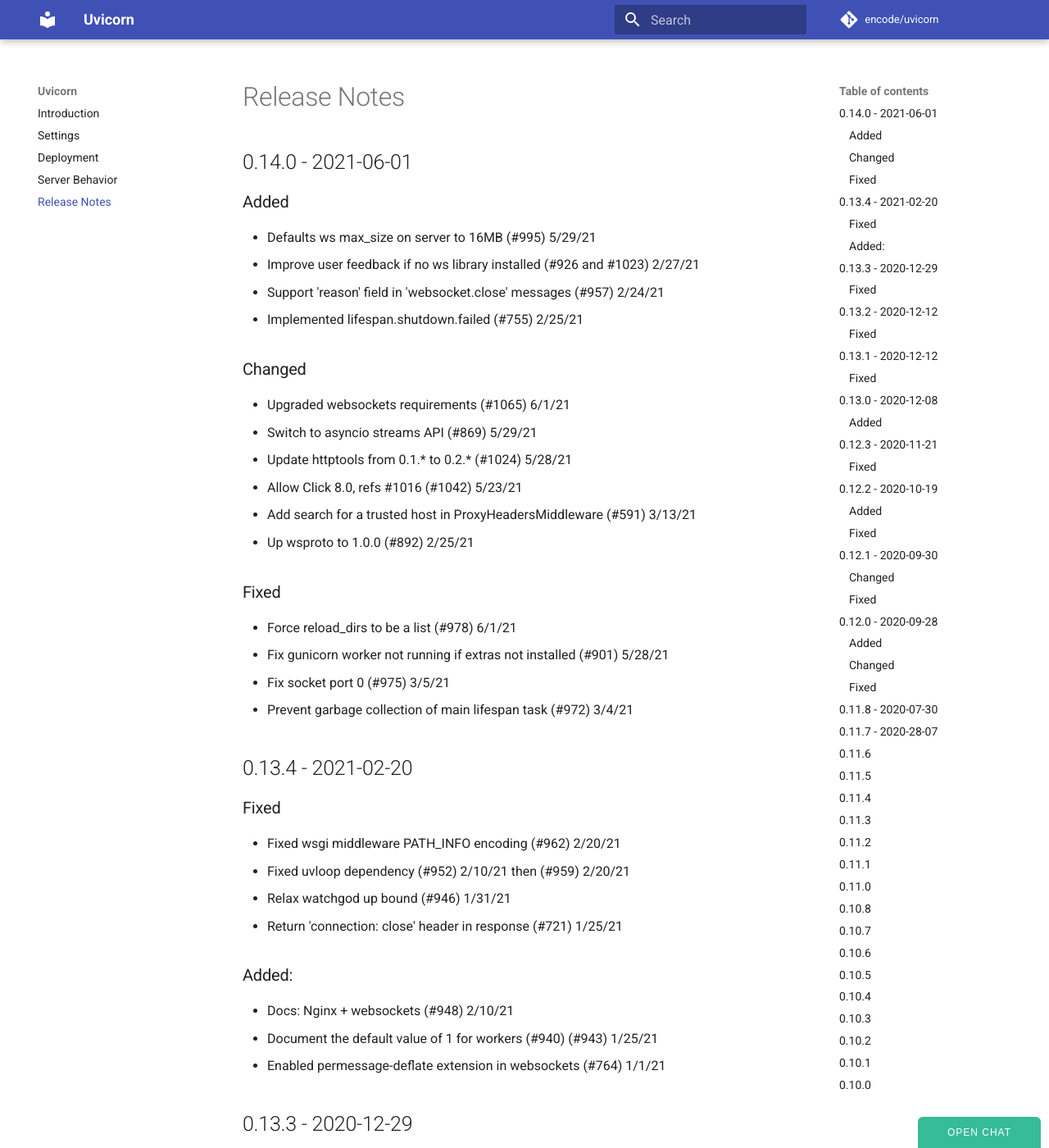
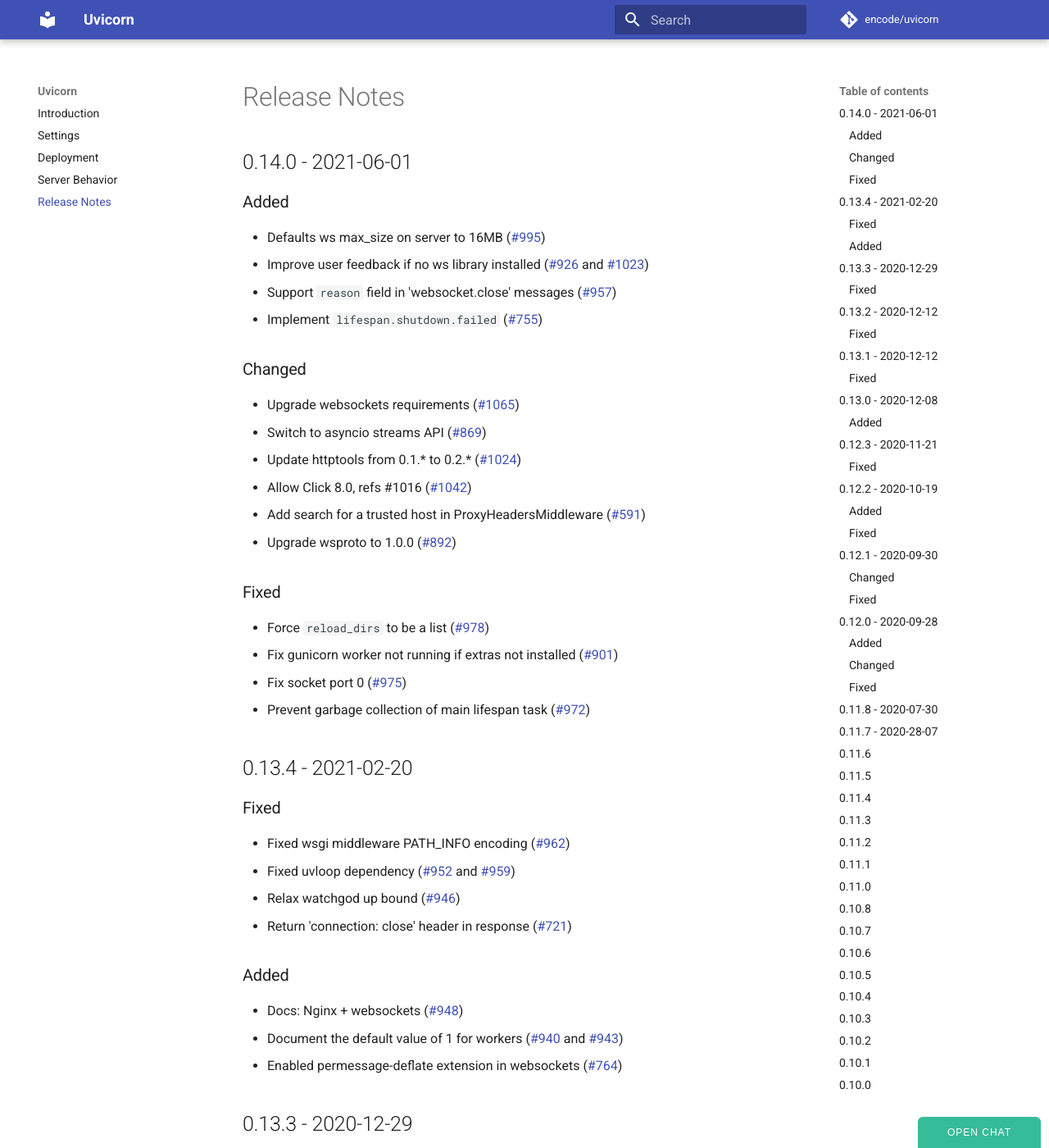
Before and after one commit to encode/uvicorn, an MkDocs documentation site: the page built from docs/release-notes.md, in a window 1280 px wide and 1400 px high. Shown: the whole window at 82% size. Built offline with MkDocs 1.6.1 and Material for MkDocs 9.7.7, drawn with Linux system fonts in a browser that asks for light colours; comment, search, counter and statistics services are not loaded; some of the changed text lies outside the part shown.

Commit message:
📝 Add links to PRs

```diff
--- a/docs/release-notes.md
+++ b/docs/release-notes.md
@@ -2,168 +2,168 @@
 
 ### Added
 
-- Defaults ws max_size on server to 16MB (#995) 5/29/21
-- Improve user feedback if no ws library installed (#926 and #1023) 2/27/21
-- Support 'reason' field in 'websocket.close' messages (#957) 2/24/21
-- Implemented lifespan.shutdown.failed (#755) 2/25/21
+- Defaults ws max_size on server to 16MB ([#995](https://github.com/encode/uvicorn/pull/995/))
+- Improve user feedback if no ws library installed ([#926](https://github.com/encode/uvicorn/pull/926/) and [#1023](https://github.com/encode/uvicorn/pull/1023/))
+- Support `reason` field in 'websocket.close' messages ([#957](https://github.com/encode/uvicorn/pull/957/))
+- Implement `lifespan.shutdown.failed` ([#755](https://github.com/encode/uvicorn/pull/755/))
 
 ### Changed
 
-- Upgraded websockets requirements (#1065)  6/1/21
-- Switch to asyncio streams API (#869) 5/29/21
-- Update httptools from 0.1.* to 0.2.* (#1024) 5/28/21
-- Allow Click 8.0, refs #1016 (#1042) 5/23/21
-- Add search for a trusted host in ProxyHeadersMiddleware (#591) 3/13/21
-- Up wsproto to 1.0.0 (#892) 2/25/21
+- Upgrade websockets requirements ([#1065](https://github.com/encode/uvicorn/pull/1065/))
+- Switch to asyncio streams API ([#869](https://github.com/encode/uvicorn/pull/869/))
+- Update httptools from 0.1.* to 0.2.* ([#1024](https://github.com/encode/uvicorn/pull/1024/))
+- Allow Click 8.0, refs #1016 ([#1042](https://github.com/encode/uvicorn/pull/1042/))
+- Add search for a trusted host in ProxyHeadersMiddleware ([#591](https://github.com/encode/uvicorn/pull/591))
+- Upgrade wsproto to 1.0.0 ([#892](https://github.com/encode/uvicorn/pull/892/))
 
 ### Fixed
 
-- Force reload_dirs to be a list (#978) 6/1/21
-- Fix gunicorn worker not running if extras not installed (#901) 5/28/21
-- Fix socket port 0 (#975) 3/5/21
-- Prevent garbage collection of main lifespan task (#972) 3/4/21
+- Force `reload_dirs` to be a list ([#978](https://github.com/encode/uvicorn/pull/978/))
+- Fix gunicorn worker not running if extras not installed ([#901](https://github.com/encode/uvicorn/pull/901/))
+- Fix socket port 0 ([#975](https://github.com/encode/uvicorn/pull/975/))
+- Prevent garbage collection of main lifespan task ([#972](https://github.com/encode/uvicorn/pull/972))
 
 ## 0.13.4 - 2021-02-20
 
 ### Fixed
 
-- Fixed wsgi middleware PATH_INFO encoding (#962) 2/20/21
-- Fixed uvloop dependency  (#952) 2/10/21 then (#959) 2/20/21
-- Relax watchgod up bound (#946) 1/31/21
-- Return 'connection: close' header in response (#721) 1/25/21
+- Fixed wsgi middleware PATH_INFO encoding ([#962](https://github.com/encode/uvicorn/pull/962/))
+- Fixed uvloop dependency  ([#952](https://github.com/encode/uvicorn/pull/952/) and [#959](https://github.com/encode/uvicorn/pull/959/))
+- Relax watchgod up bound ([#946](https://github.com/encode/uvicorn/pull/946/))
+- Return 'connection: close' header in response ([#721](https://github.com/encode/uvicorn/pull/721/))
 
-### Added:
+### Added
 
-- Docs: Nginx + websockets (#948) 2/10/21
-- Document the default value of 1 for workers (#940) (#943) 1/25/21
-- Enabled permessage-deflate extension in websockets (#764) 1/1/21
+- Docs: Nginx + websockets ([#948](https://github.com/encode/uvicorn/pull/948/))
+- Document the default value of 1 for workers ([#940](https://github.com/encode/uvicorn/pull/940/) and [#943](https://github.com/encode/uvicorn/pull/943/))
+- Enabled permessage-deflate extension in websockets ([#764](https://github.com/encode/uvicorn/pull/764/))
 
 ## 0.13.3 - 2020-12-29
 
 ### Fixed
 
-- Prevent swallowing of return codes from `subprocess` when running with Gunicorn by properly resetting signals. (Pull #895)
-- Tweak detection of app factories to be more robust. A warning is now logged when passing a factory without the `--factory` flag. (Pull #914)
-- Properly clean tasks when handshake is aborted when running with `--ws websockets`. (Pull #921)
+- Prevent swallowing of return codes from `subprocess` when running with Gunicorn by properly resetting signals. ([#895](https://github.com/encode/uvicorn/pull/895/))
+- Tweak detection of app factories to be more robust. A warning is now logged when passing a factory without the `--factory` flag. ([#914](https://github.com/encode/uvicorn/pull/914/))
+- Properly clean tasks when handshake is aborted when running with `--ws websockets`. ([#921](https://github.com/encode/uvicorn/pull/921/))
 
 ## 0.13.2 - 2020-12-12
 
 ### Fixed
 
-- Log full exception traceback in case of invalid HTTP request. (Pull #886 and #888)
+- Log full exception traceback in case of invalid HTTP request. ([#886](https://github.com/encode/uvicorn/pull/886/) and [#888](https://github.com/encode/uvicorn/pull/888/))
 
 ## 0.13.1 - 2020-12-12
 
 ### Fixed
 
-- Prevent exceptions when the ASGI application rejects a connection during the WebSocket handshake, when running on both `--ws wsproto` or `--ws websockets`. (Pull #704 and #881)
-- Ensure connection `scope` doesn't leak in logs when using JSON log formatters. (Pull #859 and #884)
+- Prevent exceptions when the ASGI application rejects a connection during the WebSocket handshake, when running on both `--ws wsproto` or `--ws websockets`. ([#704](https://github.com/encode/uvicorn/pull/704/) and [#881](https://github.com/encode/uvicorn/pull/881))
+- Ensure connection `scope` doesn't leak in logs when using JSON log formatters. ([#859](https://github.com/encode/uvicorn/pull/859/) and [#884](https://github.com/encode/uvicorn/pull/884))
 
 ## 0.13.0 - 2020-12-08
 
 ### Added
 
-- Add `--factory` flag to support factory-style application imports. (#875) 2020-12-07 50fc0d1c
-- Skip installation of signal handlers when not in the main thread. Allows using `Server` in multithreaded contexts without having to override `.install_signal_handlers()`. (#871) 2020-12-07 ce2ef45a
+- Add `--factory` flag to support factory-style application imports. ([#875](https://github.com/encode/uvicorn/pull/875/))
+- Skip installation of signal handlers when not in the main thread. Allows using `Server` in multithreaded contexts without having to override `.install_signal_handlers()`. ([#871](https://github.com/encode/uvicorn/pull/871/))
 
 ## 0.12.3 - 2020-11-21
 
 ### Fixed
-- Fix race condition that leads Quart to hang with uvicorn (#848) 11/18/20 de213614
-- Use latin1 when decoding X-Forwarded-* headers (#701) 11/12/20 45e6e831
-- Rework IPv6 support (#837) 11/8/20 bdab488e
-- Cancel old keepalive-trigger before setting new one. (#832) 10/26/20 d5dcf80c
+- Fix race condition that leads Quart to hang with uvicorn ([#848](https://github.com/encode/uvicorn/pull/848/))
+- Use latin1 when decoding X-Forwarded-* headers ([#701](https://github.com/encode/uvicorn/pull/701/))
+- Rework IPv6 support ([#837](https://github.com/encode/uvicorn/pull/837/))
+- Cancel old keepalive-trigger before setting new one. ([#832](https://github.com/encode/uvicorn/pull/832/))
 
 ## 0.12.2 - 2020-10-19
 
 ### Added
-- Adding ability to decrypt ssl key file (#808) 10/12/20 90dbb6e0
-- Support .yml log config files (#799) 10/6/20 b468950e
-- Added python 3.9 support (#804) 10/6/20 08fd0559
+- Adding ability to decrypt ssl key file ([#808](https://github.com/encode/uvicorn/pull/808/))
+- Support .yml log config files ([#799](https://github.com/encode/uvicorn/pull/799/))
+- Added python 3.9 support ([#804](https://github.com/encode/uvicorn/pull/804/))
 
 ### Fixed
-- Fixes watchgod with common prefixes (#817) 10/14/20 1b32f997
-- Fix reload with ipv6 host (#803) 10/14/20 5acaee5b
-- Added cli suport for headers containing colon (#813) 10/12/20 68732899
-- Sharing socket across workers on windows (#802) 10/12/20 103167a0
-- Note the need to configure trusted "ips" when using unix sockets (#796) 10/4/20 a504c569
+- Fixes `watchgod` with common prefixes ([#817](https://github.com/encode/uvicorn/pull/817/))
+- Fix reload with ipv6 host ([#803](https://github.com/encode/uvicorn/pull/803/))
+- Add CLI support for headers containing colon ([#813](https://github.com/encode/uvicorn/pull/813/))
+- Sharing socket across workers on windows ([#802](https://github.com/encode/uvicorn/pull/802/))
+- Note the need to configure trusted "ips" when using unix sockets ([#796](https://github.com/encode/uvicorn/pull/796/))
 
 ## 0.12.1 - 2020-09-30
 
 ### Changed
-- Pinning h11 and python-dotenv to min versions (#789) 9/29/20 bbf19c66
-- Get docs/index.md in sync with README.md (#784) 9/29/20 70ebcfdf
+- Pinning `h11` and `python-dotenv` to min versions ([#789](https://github.com/encode/uvicorn/pull/789/))
+- Get docs/index.md in sync with README.md ([#784](https://github.com/encode/uvicorn/pull/784/))
 
 ### Fixed
-- Improve changelog by pointing out breaking changes (#792) 9/29/20 e2b75064
+- Improve changelog by pointing out breaking changes ([#792](https://github.com/encode/uvicorn/pull/792/))
 
 ## 0.12.0 - 2020-09-28
 
 ### Added
-- Make reload delay configurable (#774) 9/28/20 98010027
-- Upgrade maximum h11 dependency version to 0.10 (#772) 8/28/20 54d729cc
-- Allow .json or .yaml --log-config files (#665) 8/18/20 093a1f7c
-- Add ASGI dict to the lifespan scope (#754) 8/15/20 8150c3eb
-- Upgrade wsproto to 0.15.0 (#750) 8/13/20 fbce393f
-- Use optional package installs (#666) 8/10/20 5fa99a11
+- Make reload delay configurable ([#774](https://github.com/encode/uvicorn/pull/774/))
+- Upgrade maximum h11 dependency version to 0.10 ([#772](https://github.com/encode/uvicorn/pull/772/))
+- Allow .json or .yaml --log-config files ([#665](https://github.com/encode/uvicorn/pull/665/))
+- Add ASGI dict to the lifespan scope ([#754](https://github.com/encode/uvicorn/pull/754/))
+- Upgrade wsproto to 0.15.0 ([#750](https://github.com/encode/uvicorn/pull/750/))
+- Use optional package installs ([#666](https://github.com/encode/uvicorn/pull/666/))
 
 ### Changed
-- Dont set log level for root logger (#767) 8/28/20 df81b168
+- Don't set log level for root logger ([#767](https://github.com/encode/uvicorn/pull/767/))
 - Uvicorn no longer ships extra dependencies `uvloop`, `websockets` and
   `httptools` as default. To install these dependencies use
   `uvicorn[standard]`.
 
 ### Fixed
-- Revert "Improve shutdown robustness when using `--reload` or multiprocessing (#620)" (#756) 8/28/20 ff4af12d
-- Fix terminate error in windows (#744) 8/27/20 dd3b842d
-- Fix bug where --log-config disables uvicorn loggers (#512) 8/11/20 a9c37cc4
+- Revert "Improve shutdown robustness when using `--reload` or multiprocessing (#620)" ([#756](https://github.com/encode/uvicorn/pull/756/))
+- Fix terminate error in windows ([#744](https://github.com/encode/uvicorn/pull/744/))
+- Fix bug where `--log-config` disables uvicorn loggers ([#512](https://github.com/encode/uvicorn/pull/512/))
 
 ## 0.11.8 - 2020-07-30
 
-* Fix a regression that caused Uvicorn to crash when using `--interface=wsgi`. (Pull #730)
-* Fix a regression that caused Uvicorn to crash when using unix domain sockets. (Pull #729)
+* Fix a regression that caused Uvicorn to crash when using `--interface=wsgi`. ([#730](https://github.com/encode/uvicorn/pull/730/))
+* Fix a regression that caused Uvicorn to crash when using unix domain sockets. ([#729](https://github.com/encode/uvicorn/pull/729/))
 
 ## 0.11.7 - 2020-28-07
 
-* SECURITY FIX: Prevent sending invalid HTTP header names and values. (Pull #725)
-* SECURITY FIX: Ensure path value is escaped before logging to the console. (Pull #724)
-* Fix `--proxy-headers` client IP and host when using a Unix socket. (Pull #636)
+* SECURITY FIX: Prevent sending invalid HTTP header names and values. ([#725](https://github.com/encode/uvicorn/pull/725/))
+* SECURITY FIX: Ensure path value is escaped before logging to the console. ([#724](https://github.com/encode/uvicorn/pull/724/))
+* Fix `--proxy-headers` client IP and host when using a Unix socket. ([#636](https://github.com/encode/uvicorn/pull/636/))
 
 ## 0.11.6
 
-* Fix overriding the root logger.
+* Fix overriding the root logger. ([#674](https://github.com/encode/uvicorn/pull/674))
 
 ## 0.11.5
 
-* Revert "Watch all files, not just .py" due to unexpected side effects.
-* Revert "Pass through gunicorn timeout config." due to unexpected side effects.
+* Revert "Watch all files, not just .py" due to unexpected side effects. ([#659](https://github.com/encode/uvicorn/pull/659/))
+* Revert "Pass through gunicorn timeout config." due to unexpected side effects. ([#659](https://github.com/encode/uvicorn/pull/658/))
 
 ## 0.11.4
 
-* Use `watchgod`, if installed, for watching code changes.
-* Watch all files, not just .py.
-* Pass through gunicorn timeout config.
+* Use `watchgod`, if installed, for watching code changes. ([#609](https://github.com/encode/uvicorn/pull/609/))
+* Watch all files, not just .py. ([#646](https://github.com/encode/uvicorn/pull/646/))
+* Pass through gunicorn timeout config. ([#631](https://github.com/encode/uvicorn/pull/631/))
 
 ## 0.11.3
 
-* Update dependencies.
+* Update dependencies. ([#570](https://github.com/encode/uvicorn/pull/570/))
 
 ## 0.11.2
 
-* Don't open socket until after application startup.
-* Support `--backlog`.
+* Don't open socket until after application startup. ([#498](https://github.com/encode/uvicorn/pull/498/))
+* Support `--backlog`. ([#545](https://github.com/encode/uvicorn/pull/545/))
 
 ## 0.11.1
 
-* Use a more liberal `h11` dependency. Either `0.8.*` or `0.9.*``.
+* Use a more liberal `h11` dependency. Either `0.8.*` or `0.9.*`. ([#537](https://github.com/encode/uvicorn/pull/537/))
 
 ## 0.11.0
 
-* Fix reload/multiprocessing on Windows with Python 3.8.
-* Drop IOCP support. (Required for fix above.)
-* Add `uvicorn --version` flag.
-* Add `--use-colors` and `--no-use-colors` flags.
-* Display port correctly, when auto port selection isused with `--port=0`.
+* Fix reload/multiprocessing on Windows with Python 3.8. ([#532](https://github.com/encode/uvicorn/pull/532/))
+* Drop IOCP support. (Required for fix above.) ([#535](https://github.com/encode/uvicorn/pull/535/))
+* Add `uvicorn --version` flag. ([#518](https://github.com/encode/uvicorn/pull/518/))
+* Add `--use-colors` and `--no-use-colors` flags. ([#502](https://github.com/encode/uvicorn/pull/502/) and [#520](https://github.com/encode/uvicorn/pull/520/))
+* Display port correctly, when auto port selection is used with `--port=0`. ([#531](https://github.com/encode/uvicorn/pull/531/))
 
 ## 0.10.8
 
```
